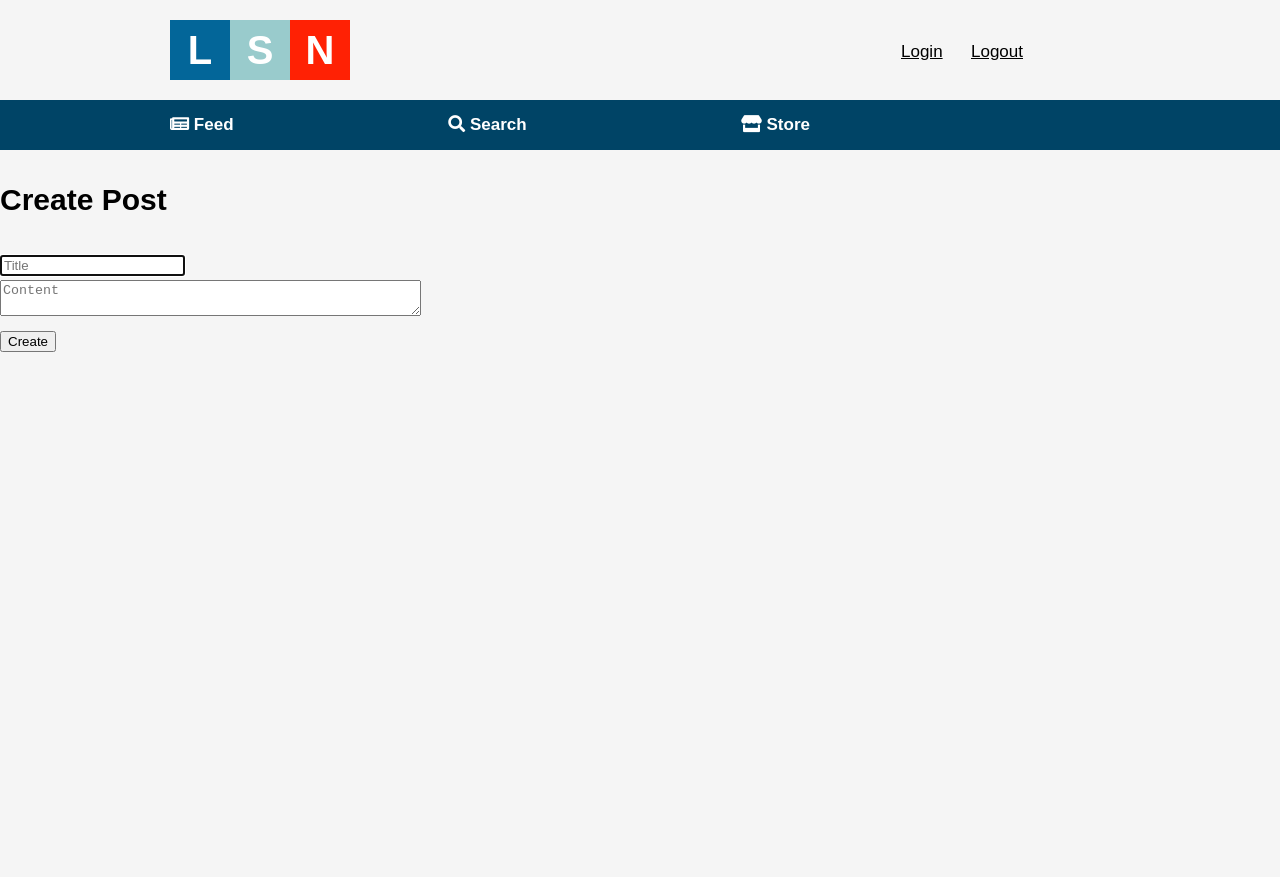
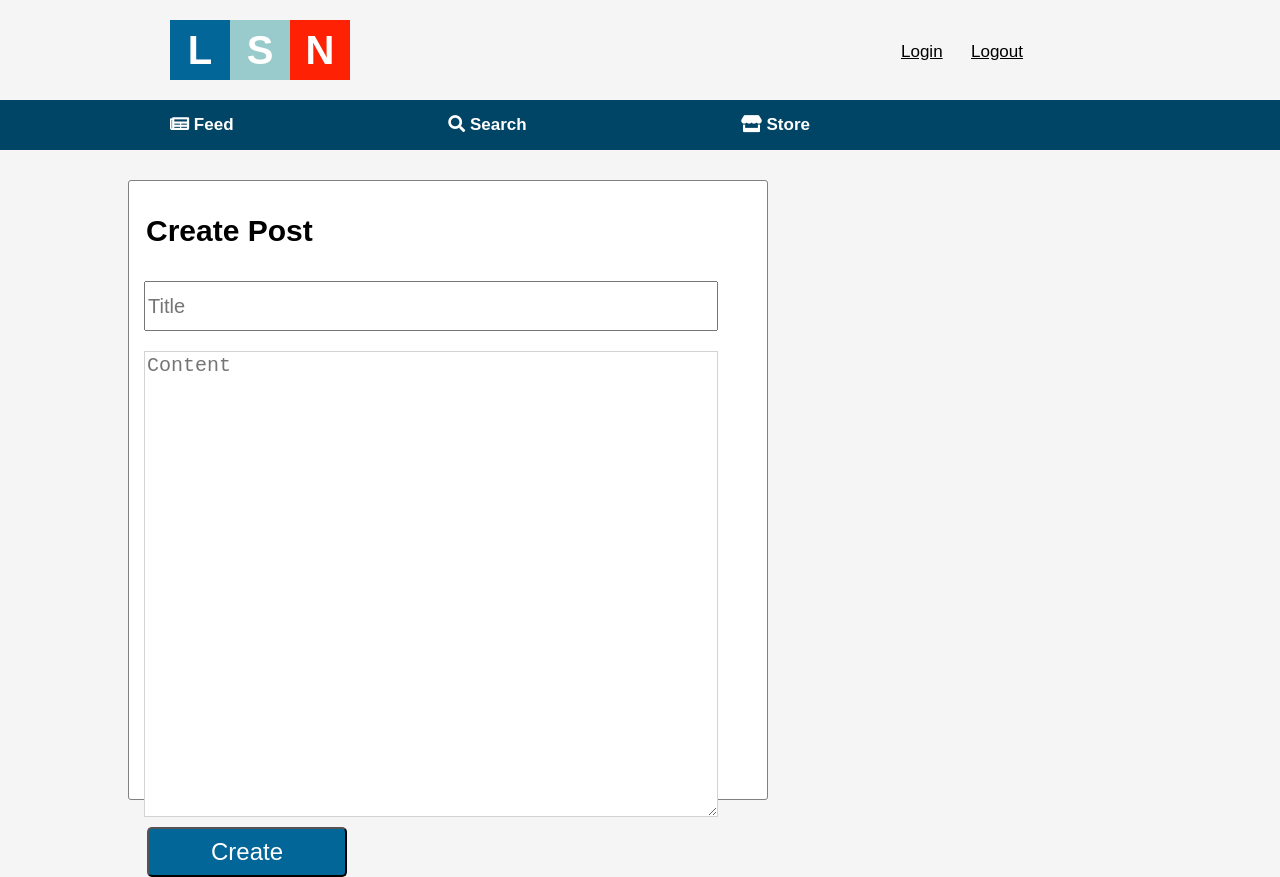
Before and after one commit to MichaelCheco/news-feed, a React (Create React App) app in the folder client/: page /create in a window 1280 px wide. Before the commit the page ends 800 px from the top, so only its background shows below. Built offline with nearby package versions, Linux system fonts and the light colour scheme.

Commit message:
Styling for Create Component

```diff
--- a/client/src/components/Create.js
+++ b/client/src/components/Create.js
@@ -1,7 +1,52 @@
-import React, { Component } from "react";
+import React, { Component, PureComponent } from "react";
 import { withApollo, Mutation } from "react-apollo";
+import { withRouter } from 'react-router'
 import gql from "graphql-tag";
-
+import styled from "styled-components";
+const Container = styled.div`
+  display: grid;
+  grid-column: 2 / 7;
+  grid-row: 3 / -1;
+  margin-top: 30px;
+  background: white;
+  border: 1px solid grey;
+  border-radius: 3px;
+`;
+const InputWrapper = styled.div`
+  display: flex;
+  flex-direction: column;
+`;
+const Textarea = styled.textarea`
+  border: 1px solid lightgrey;
+  margin-top: 20px;
+  width: 90%;
+  font-size: 20px;
+  margin-left: 15px;
+  :focus {
+    outline: 0;
+  }
+`;
+const Button = styled.button`
+  margin-top: 10px;
+  margin-left: 18px;
+  border-radius: 5px;
+  font-size: 24px;
+  width: 200px;
+  height: 50px;
+  background: ${props => props.theme.mediumBlue};
+  color: white;
+  padding: 5px;
+  cursor: pointer;
+  :hover {
+      background: #03669997;
+  }
+  :focus {
+    outline: 0;
+  }
+`;
+const H1 = styled.h1`
+  margin-left: 17px;
+`;
 const CREATE_POST_MUTATION = gql`
   mutation CreatePostMutation($title: String!, $content: String!) {
     createPost(title: $title, content: $content) {
@@ -15,8 +60,17 @@ const CREATE_POST_MUTATION = gql`
     }
   }
 `;
+const Input = styled.input`
+  width: 90%;
+  margin-left: 15px;
+  height: 50px;
+  font-size: 20px;
+  :focus {
+    outline: 0;
+  }
+`;
 
-class Create extends Component {
+class Create extends PureComponent {
   state = {
     title: "",
     content: ""
@@ -30,34 +84,40 @@ class Create extends Component {
       <Mutation mutation={CREATE_POST_MUTATION}>
         {(createPost, { data, loading, error }) => {
           return (
-            <div>
-                <form onSubmit={async e => {
-                    console.log('CREATE',  CREATE_POST_MUTATION)
-                    e.preventDefault()
+            <Container>
+              <form
+                onSubmit={async e => {
+                  console.log("CREATE", CREATE_POST_MUTATION);
+                  e.preventDefault();
                   const { title, content } = this.state;
                   await createPost({
-                        variables: { title, content}
-                    })
-                    }}>
-              <h1>Create Post</h1>
-              <input
+                    variables: { title, content }
+                  });
+                  this.props.history.push('/')
+                }}
+              >
+                <H1>Create Post</H1>
+                <InputWrapper>
+                  <Input
                     autoFocus
                     name="title"
                     value={this.state.title}
                     placeholder="Title"
                     onChange={this.handleChange}
                   />
-              <textarea
-                cols={50}
-                rows={0}
+                  <Textarea
+                    cols="10"
+                    rows="20"
+                    required
                     placeholder="Content"
                     name="content"
                     value={this.state.content}
                     onChange={this.handleChange}
                   />
-              <button>Create</button>
+                  <Button>Create</Button>
+                </InputWrapper>
               </form>
-            </div>
+            </Container>
           );
         }}
       </Mutation>
@@ -65,4 +125,4 @@ class Create extends Component {
   }
 }
 
-export default withApollo(Create);
+export default withApollo(withRouter(Create));
```
Lines whose indentation alone changed are shown as unchanged.
